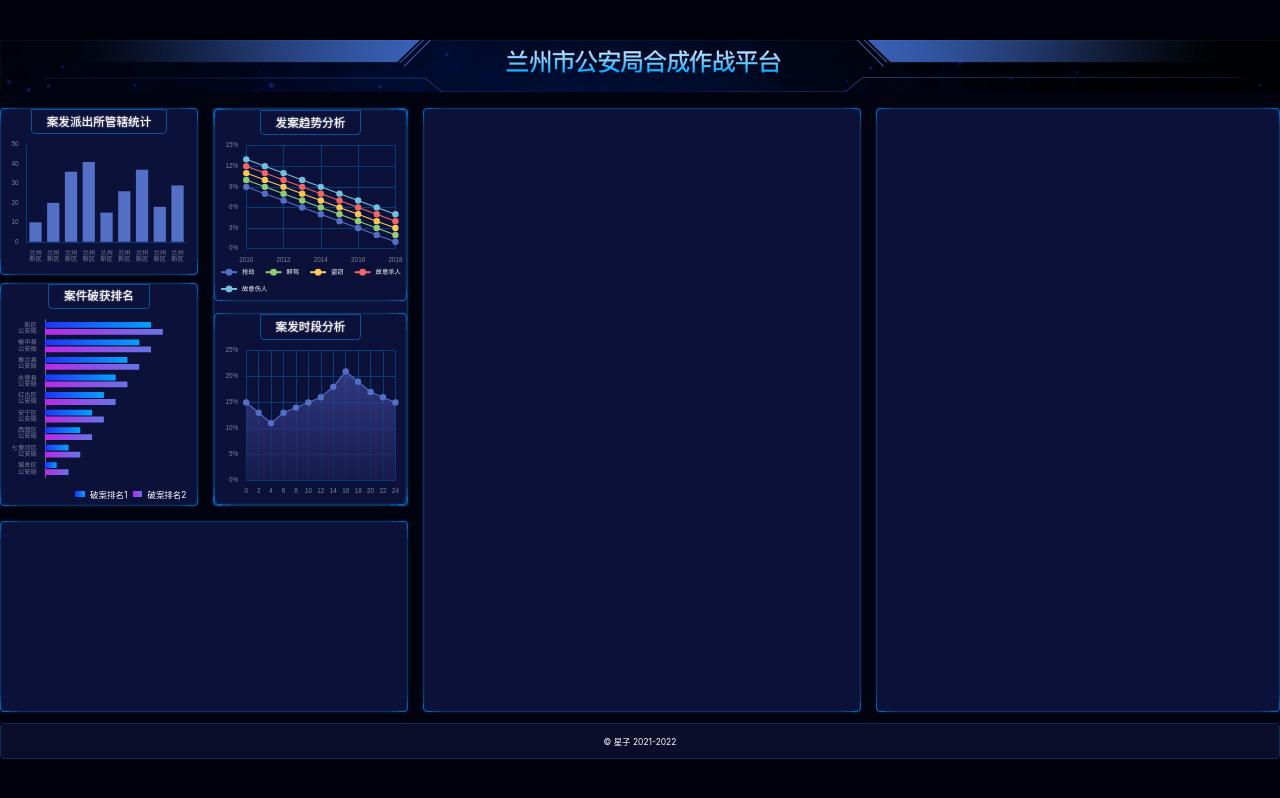
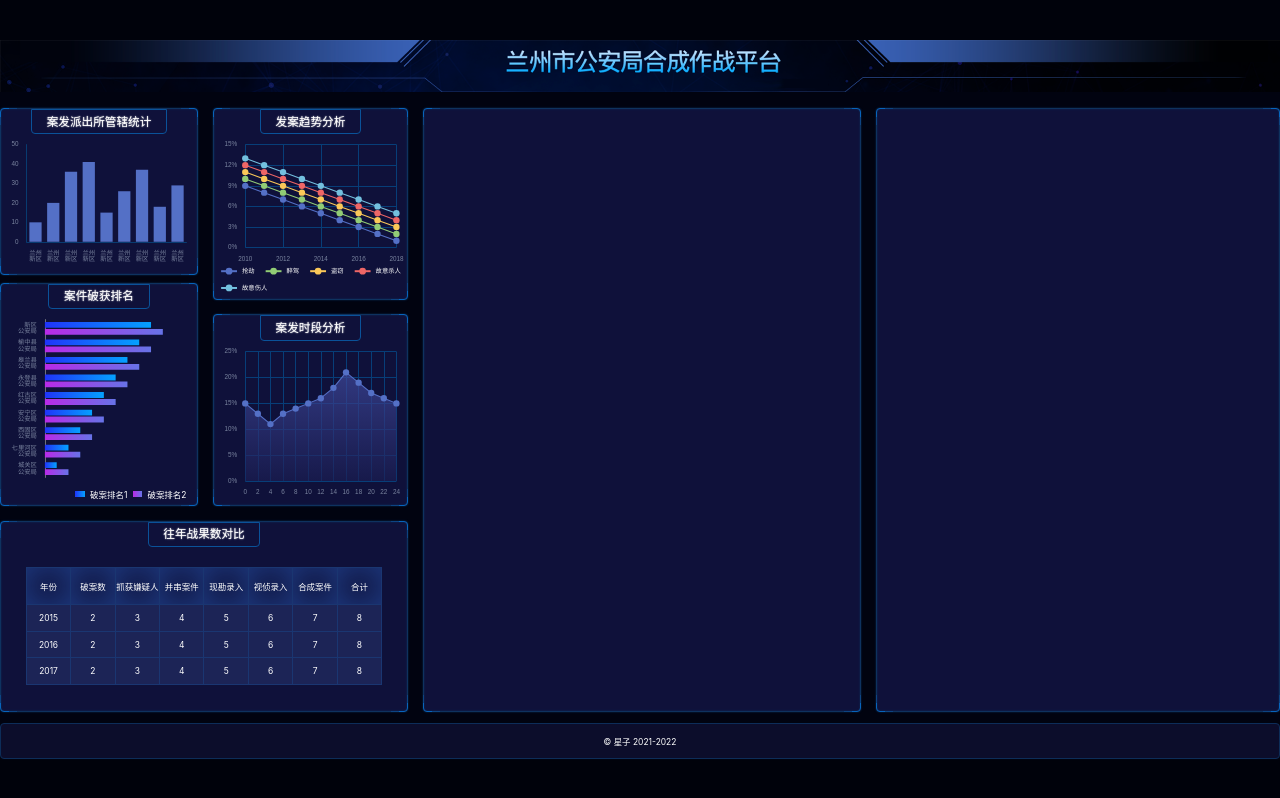
Before and after one commit to EvelynWXY/big-screen-demo-02, a React (Vite) app: page /#/ in a window 1280 px wide. Built offline with nearby package versions, Linux system fonts and the light colour scheme.

Commit message:
制作 Chart5

```diff
--- /dev/null
+++ b/src/components/chart-5.tsx
@@ -0,0 +1,55 @@
+import React from "react";
+
+export const Chart5 = () => {
+  return (
+    <div className="战果">
+      <h2>往年战果数对比</h2>
+      <table>
+        <thead>
+          <tr>
+            <th>年份</th>
+            <th>破案数</th>
+            <th>抓获嫌疑人</th>
+            <th>并串案件</th>
+            <th>现勘录入</th>
+            <th>视侦录入</th>
+            <th>合成案件</th>
+            <th>合计</th>
+          </tr>
+        </thead>
+        <tbody>
+          <tr>
+            <td>2015</td>
+            <td>2</td>
+            <td>3</td>
+            <td>4</td>
+            <td>5</td>
+            <td>6</td>
+            <td>7</td>
+            <td>8</td>
+          </tr>
+          <tr>
+            <td>2016</td>
+            <td>2</td>
+            <td>3</td>
+            <td>4</td>
+            <td>5</td>
+            <td>6</td>
+            <td>7</td>
+            <td>8</td>
+          </tr>
+          <tr>
+            <td>2017</td>
+            <td>2</td>
+            <td>3</td>
+            <td>4</td>
+            <td>5</td>
+            <td>6</td>
+            <td>7</td>
+            <td>8</td>
+          </tr>
+        </tbody>
+      </table>
+    </div>
+  );
+};
--- a/src/pages/home.scss
+++ b/src/pages/home.scss
@@ -43,7 +43,7 @@
       border-radius: 4px;
       position: relative;
       box-shadow: 0 0 2px 0 #0e325f, inset 0 0 2px 0 #0e325f;
-      background: #0c1139;
+      background: #0f113a;
       &::before {
         content: "";
         position: absolute;
@@ -85,7 +85,8 @@
     .管辖统计,
     .破获排名,
     .发案趋势,
-    .案发时段 {
+    .案发时段,
+    .战果 {
       height: px(315);
       display: flex;
       flex-direction: column;
@@ -108,6 +109,29 @@
     .发案趋势,
     .案发时段 {
       height: px(363);
+    }
+    .战果 {
+      > table {
+        margin-top: px(38);
+        border-collapse: collapse;
+        th,
+        td {
+          border: 1px solid #1a3671;
+        }
+        thead {
+          th {
+            height: px(70);
+            box-shadow: inset 0 0 px(60) 0 #1f3d85;
+          }
+        }
+        tbody {
+          td {
+            height: px(50);
+            width: px(84);
+            background: #1c2456;
+          }
+        }
+      }
     }
     .破获排名 {
       height: px(423);
--- a/src/pages/home.tsx
+++ b/src/pages/home.tsx
@@ -5,6 +5,7 @@
 import { Chart2 } from "../components/chart-2";
 import { Chart3 } from "../components/chart-3";
 import { Chart4 } from "../components/chart-4";
+import { Chart5 } from "../components/chart-5";
 
 export const Home = () => {
   const year = new Date().getFullYear();
@@ -16,11 +17,13 @@
           <Chart1 />
           <Chart2 />
         </section>
-        <section className="bordered section2">
+        <section className=" section2">
           <Chart3 />
           <Chart4 />
         </section>
-        <section className="bordered section3"></section>
+        <section className="bordered section3">
+          <Chart5 />
+        </section>
         <section className="bordered section4"></section>
         <section className="bordered section5"></section>
       </main>
```
